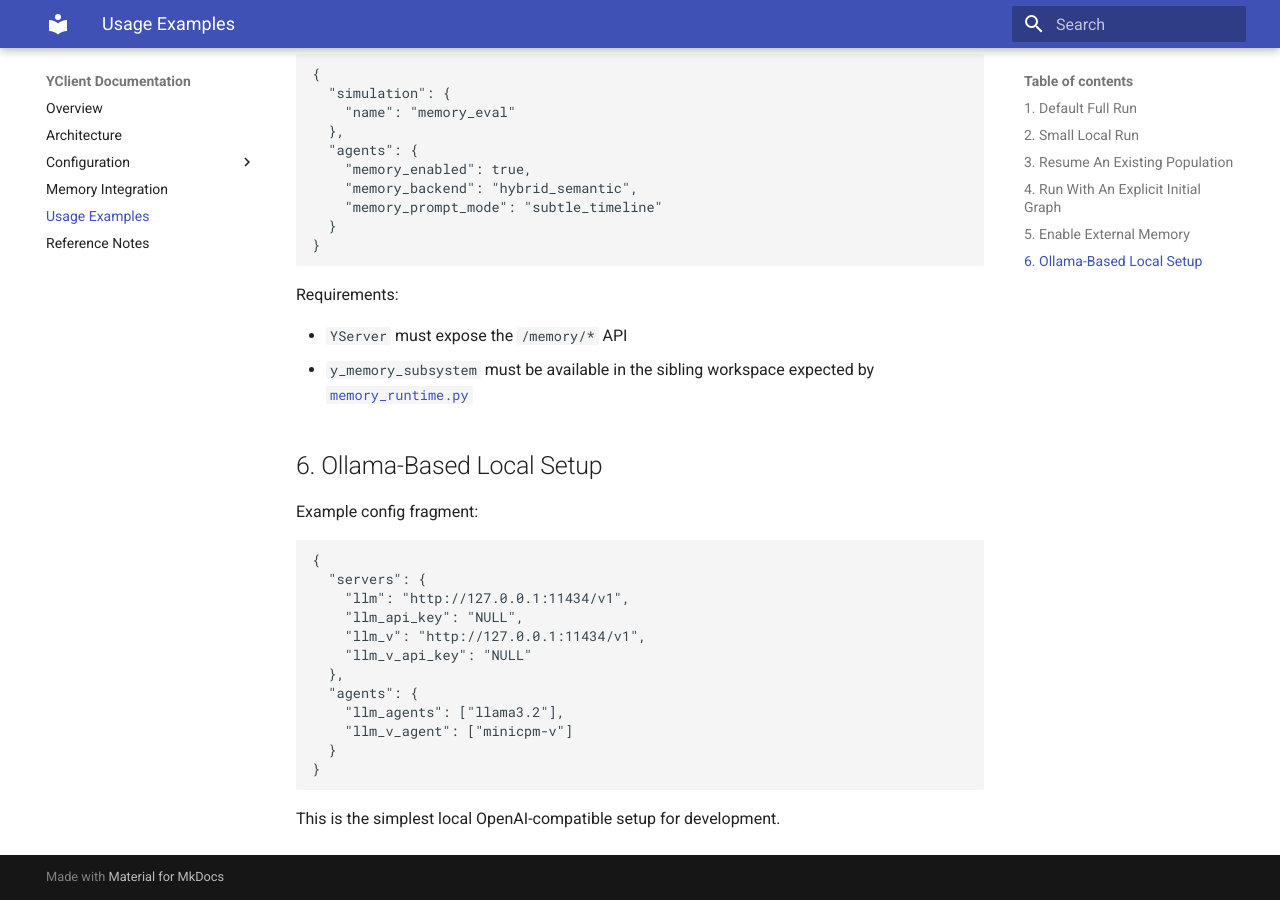
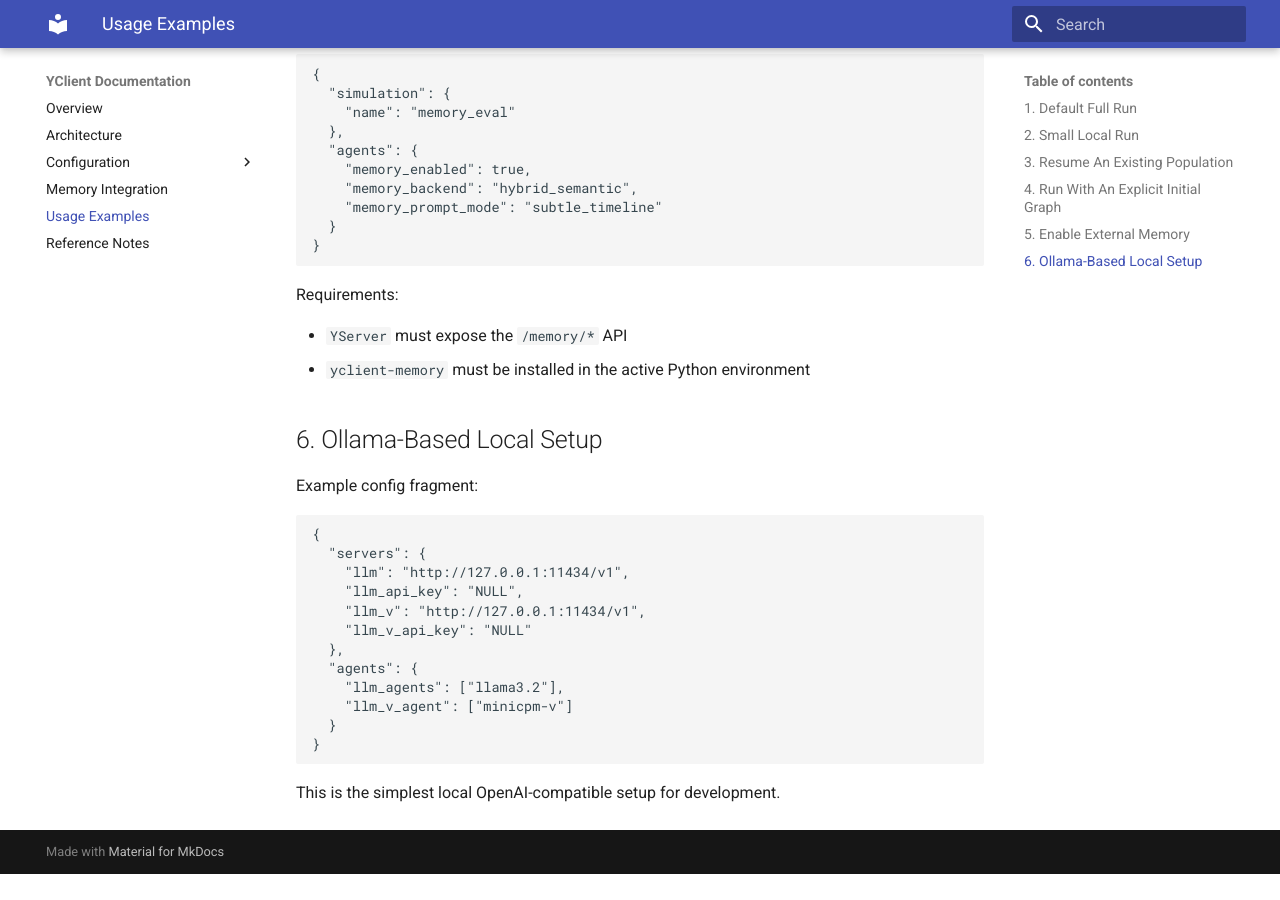
Before and after one commit to YSocialTwin/YClient, an MkDocs documentation site: the page built from docs/examples.md, in a window 1280 px wide and 900 px high, scrolled down 1213 px. Built offline with MkDocs 1.6.1 and Material for MkDocs 9.7.7, drawn with Linux system fonts in a browser that asks for light colours; after the commit the page ends 2087 px from its top, so only the background shows below that.

Commit message:
Use yclient-memory package for memory runtime

```diff
--- a/docs/architecture.md
+++ b/docs/architecture.md
@@ -61,6 +61,6 @@
 
 When `agents.memory_enabled` is `true`:
 
-- prompt-time reads use the external `y_memory_subsystem` adapter
+- prompt-time reads use the external `yclient-memory` adapter
 - state writes are mirrored to `YServer` through `/memory/event`, `/memory/social/upsert`, `/memory/thread/upsert`, and `/memory/community/update`
 - the default `memory_run_id` is the configured `simulation.name`
--- a/docs/configuration.md
+++ b/docs/configuration.md
@@ -89,7 +89,7 @@
 | Key | Type | Typical values | Impact |
 | --- | --- | --- | --- |
 | `memory_enabled` | boolean | `false`, `true` | Master switch. When `false`, all memory reads/writes are skipped. |
-| `memory_backend` | string | `hybrid_semantic`, `simple_recent` | Selects the backend built by `y_memory_subsystem`. |
+| `memory_backend` | string | `hybrid_semantic`, `simple_recent` | Selects the backend built by `yclient-memory`. |
 | `memory_prompt_mode` | string | `subtle_timeline` | Controls how much memory text is injected into prompts. |
 | `memory_vote_signal_only` | boolean | `true`, `false` | When `true`, reactions update social-card scores without creating full memory events. |
 | `memory_reply_context_max_chars` | integer | `220`, `500` | Max length for reply-memory prompt text. |
--- a/docs/examples.md
+++ b/docs/examples.md
@@ -68,7 +68,7 @@
 Requirements:
 
 - `YServer` must expose the `/memory/*` API
-- `y_memory_subsystem` must be available in the sibling workspace expected by [`memory_runtime.py`](/Users/rossetti/PycharmProjects/YClient/y_client/memory_runtime.py)
+- `yclient-memory` must be installed in the active Python environment
 
 ## 6. Ollama-Based Local Setup
 
--- a/requirements_client.txt
+++ b/requirements_client.txt
@@ -8,3 +8,4 @@
 bs4
 networkx
 pillow
+yclient-memory
```
Also changed, not shown: README.md (+1 -1 lines), docs/external_memory_integration.md (+4 -4 lines), docs/index.md (+1 -1 lines), 2 other files.
